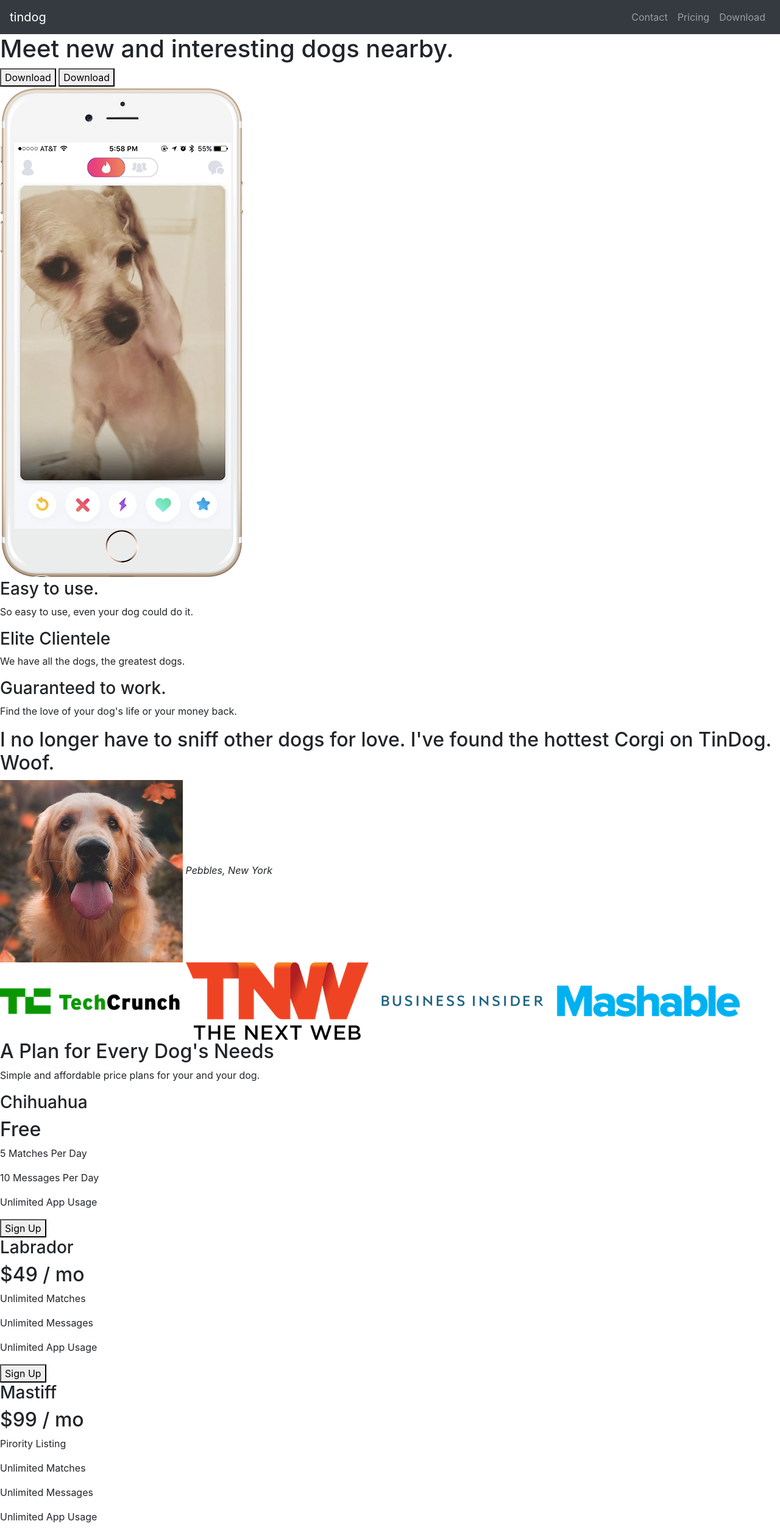
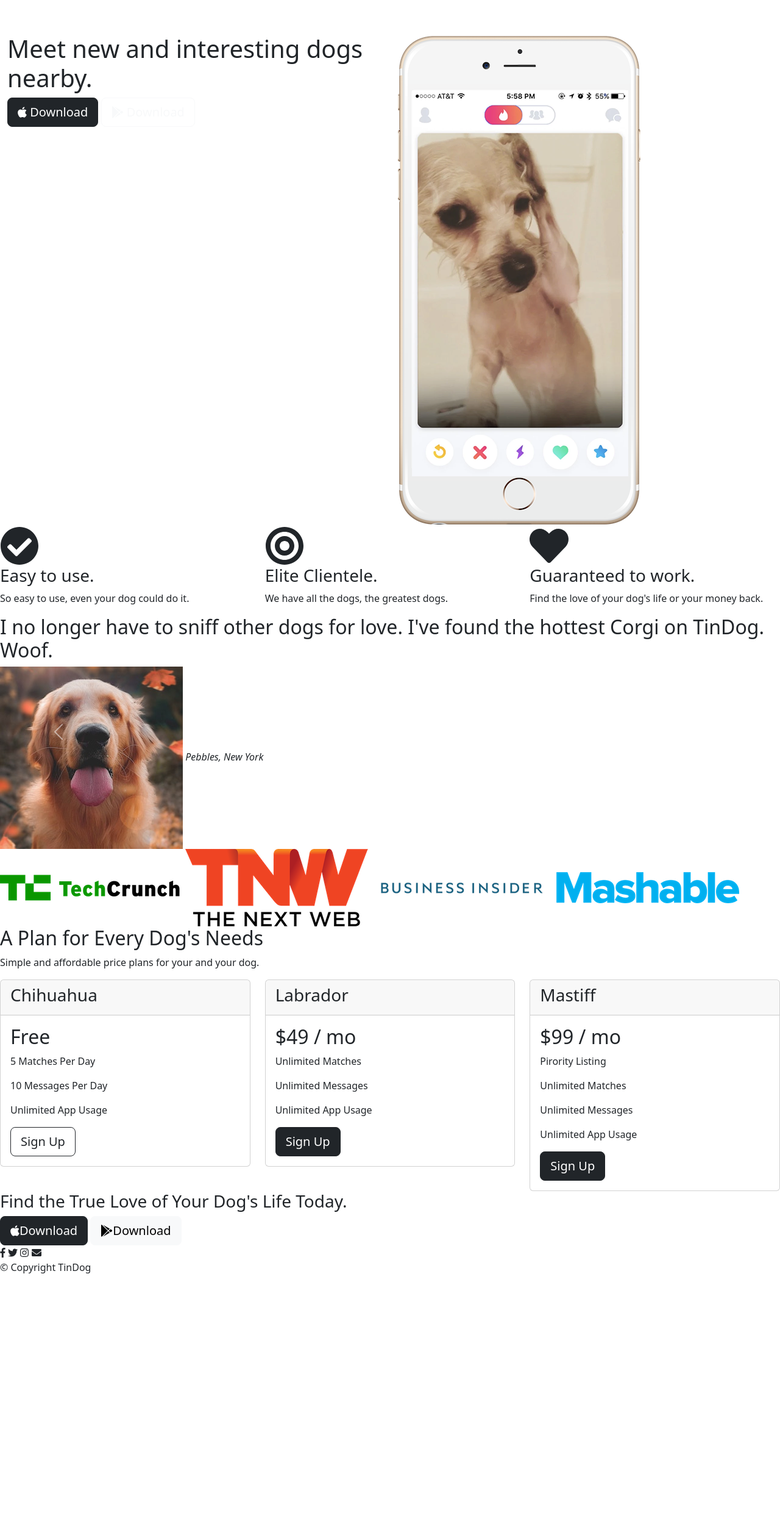
Before and after one commit to utsavmadeshia/TinDog-Clone, a plain HTML site: page index.html in a window 1280 px wide. Shown: the top 2512 px of the page at 61% size. After the commit the page ends 2106 px from the top, so only its background shows below. Drawn offline with nearby package versions, Linux system fonts and the light colour scheme.

Commit message:
Update index.html

```diff
--- a/index.html
+++ b/index.html
@@ -4,19 +4,31 @@
 <head>
   <meta charset="utf-8">
   <title>TinDog</title>
-  <link rel="stylesheet" href="https://cdn.jsdelivr.net/npm/bootstrap@4.3.1/dist/css/bootstrap.min.css" integrity="sha384-ggOyR0iXCbMQv3Xipma34MD+dH/1fQ784/j6cY/iJTQUOhcWr7x9JvoRxT2MZw1T" crossorigin="anonymous">
+
+  <!-- Google Fonts -->
+
+<link href="https://fonts.googleapis.com/css2?family=Montserrat:wght@100&family=Ubuntu:wght@300&display=swap" rel="stylesheet">
+
+<!-- CSS Stylesheets -->
+<link href="https://cdn.jsdelivr.net/npm/bootstrap@5.3.0-alpha1/dist/css/bootstrap.min.css" rel="stylesheet" integrity="sha384-GLhlTQ8iRABdZLl6O3oVMWSktQOp6b7In1Zl3/Jr59b6EGGoI1aFkw7cmDA6j6gD" crossorigin="anonymous">
+
   <link rel="stylesheet" href="css/styles.css">
-  <script src="https://cdn.jsdelivr.net/npm/bootstrap@5.2.0/dist/js/bootstrap.bundle.min.js" integrity="sha384-A3rJD856KowSb7dwlZdYEkO39Gagi7vIsF0jrRAoQmDKKtQBHUuLZ9AsSv4jD4Xa" crossorigin="anonymous"></script>
+
+  <!-- Font Awesome -->
+  <script defer src="https://use.fontawesome.com/releases/v5.0.7/js/all.js"></script>
+
+  <!-- Bootstrap Scripts -->
+  <script src="https://cdn.jsdelivr.net/npm/bootstrap@5.3.0-alpha1/dist/js/bootstrap.bundle.min.js" integrity="sha384-w76AqPfDkMBDXo30jS1Sgez6pr3x5MlQ1ZAGC+nuZB+EYdgRZgiwxhTBTkF7CXvN" crossorigin="anonymous"></script>
 
 </head>
 
 <body>
 
   <section id="title">
-
+    <div class="container-fluid">
     <!-- Nav Bar -->
 
-    <nav class="navbar navbar-expand-lg navbar-dark bg-dark">
+    <nav class="navbar navbar-expand-lg navbar-dark">
         <a class="navbar-brand" href="">tindog</a>
         <button class="navbar-toggler" type="button" data-bs-toggle="collapse" data-bs-target="#navbarTogglerDemo01" aria-controls="navbarTogglerDemo01" aria-expanded="false" aria-label="Toggle navigation">
       <span class="navbar-toggler-icon"></span>
@@ -25,13 +37,13 @@
     <div class="collapse navbar-collapse" id="navbarTogglerDemo01">
         <ul class="navbar-nav ml-auto">
             <li class="nav-item">
-                <a class="nav-link" href="">Contact</a>
+                <a class="nav-link" href="#footer">Contact</a>
             </li>
             <li class="nav-item">
-                <a class="nav-link" href="">Pricing</a>
+                <a class="nav-link" href="#pricing">Pricing</a>
             </li>
             <li class="nav-item">
-                <a class="nav-link" href="">Download</a>
+                <a class="nav-link" href="#cta">Download</a>
             </li>
         </ul>
         </div>
@@ -42,13 +54,19 @@
 
     <!-- Title -->
 
-    <div>
-      <h1>Meet new and interesting dogs nearby.</h1>
-      <button type="button">Download</button>
-      <button type="button">Download</button>
+    <div class="row">
+
+      <div class="col-lg-6">
+      <h1 class="big-heading">Meet new and interesting dogs nearby.</h1>
+      <button type="button" class="btn btn-dark btn-lg download-button"><i class="fab fa-apple"></i> Download</button>
+      <button type="button" class="btn btn-outline-light btn-lg download-button"><i class="fab fa-google-play"></i> Download</button>
     </div>
-    <div>
-      <img src="images/iphone6.png" alt="iphone-mockup">
+
+    <div class="col-lg-6">
+      <img class="title-image" src="images/iphone6.png" alt="iphone-mockup">
+    </div>
+  </div>
+
 </div>
 
   </section>
@@ -58,15 +76,26 @@
 
   <section id="features">
 
+    <div class="row">
+    <div class="feature-box col-lg-4">
+      <i class="icon fas fa-check-circle fa-4x"></i>
     <h3>Easy to use.</h3>
     <p>So easy to use, even your dog could do it.</p>
+    </div>
 
-    <h3>Elite Clientele</h3>
+    <div class="feature-box col-lg-4">
+      <i class="icon fas fa-bullseye fa-4x"></i>
+    <h3>Elite Clientele.</h3>
     <p>We have all the dogs, the greatest dogs.</p>
+    </div>
 
+    <div class="feature-box col-lg-4">
+      <i class="icon fas fa-heart fa-4x"></i>
     <h3>Guaranteed to work.</h3>
     <p>Find the love of your dog's life or your money back.</p>
+    </div>
 
+  </div>
   </section>
 
 
@@ -74,13 +103,30 @@
 
   <section id="testimonials">
 
+    <div id="testimonial-carousel" class="carousel slide" data-ride="false">
+      <div class="carousel-inner">
+        <div class="carousel-item active">
           <h2>I no longer have to sniff other dogs for love. I've found the hottest Corgi on TinDog. Woof.</h2>
-    <img src="images/dog-img.jpg" alt="dog-profile">
+    <img class="testimonial-image"  src="images/dog-img.jpg" alt="dog-profile">
     <em>Pebbles, New York</em>
+        </div>
+        <div class="carousel-item">
+          <h2 class="testimonial-text">My dog used to be so lonely, but with TinDog's help, they've found the love of their life. I think.</h2>
+    <img class="testimonial-image" src="images/lady-img.jpg" alt="lady-profile">
+    <em>Beverly, Illinois</em>
+        </div>
+    </div>
 
-    <!-- <h2 class="testimonial-text">My dog used to be so lonely, but with TinDog's help, they've found the love of their life. I think.</h2>
-    <img class="testimonial-image" src="images/lady-img.jpg" alt="lady-profile">
-    <em>Beverly, Illinois</em> -->
+    <button class="carousel-control-prev" type="button" data-bs-target="#testimonial-carousel" data-bs-slide="prev">
+      <span class="carousel-control-prev-icon" ></span>
+
+    </button>
+    <button class="carousel-control-next" type="button" data-bs-target="#testimonial-carousel" data-bs-slide="next">
+      <span class="carousel-control-next-icon" ></span>
+
+    </button>
+    </div>
+
 
   </section>
 
@@ -88,10 +134,10 @@
   <!-- Press -->
 
   <section id="press">
-    <img src="images/techcrunch.png" alt="tc-logo">
-    <img src="images/tnw.png" alt="tnw-logo">
-    <img src="images/bizinsider.png" alt="biz-insider-logo">
-    <img src="images/mashable.png" alt="mashable-logo">
+    <img class="press-logo" src="images/techcrunch.png" alt="tc-logo">
+    <img class="press-logo" src="images/tnw.png" alt="tnw-logo">
+    <img class="press-logo" src="images/bizinsider.png" alt="biz-insider-logo">
+    <img class="press-logo" src="images/mashable.png" alt="mashable-logo">
 
   </section>
 
@@ -103,30 +149,54 @@
     <h2>A Plan for Every Dog's Needs</h2>
     <p>Simple and affordable price plans for your and your dog.</p>
 
+    <div class="row">
 
+      <div class="pricing-column col-lg-4 col-md-6">
+    <div class="card">
+      <div class="card-header">
         <h3>Chihuahua</h3>
+      </div>
+      <div class="card-body">
         <h2>Free</h2>
     <p>5 Matches Per Day</p>
     <p>10 Messages Per Day</p>
     <p>Unlimited App Usage</p>
-    <button type="button">Sign Up</button>
+    <button class="btn btn-lg btn-block btn-outline-dark" type="button">Sign Up</button>
+      </div>
+    </div>
+    </div>
 
-
+    <div class="pricing-column col-lg-4 col-md-6">
+    <div class="card">
+      <div class="card-header">
         <h3>Labrador</h3>
+      </div>
+      <div class="card-body">
         <h2>$49 / mo</h2>
     <p>Unlimited Matches</p>
     <p>Unlimited Messages</p>
     <p>Unlimited App Usage</p>
-    <button type="button">Sign Up</button>
+    <button class="btn btn-lg btn-block btn-dark" type="button">Sign Up</button>
+      </div>
+    </div>
+    </div>
 
-
+    <div class="pricing-column col-lg-4 ">
+    <div class="card">
+      <div class="card-header">
         <h3>Mastiff</h3>
+      </div>
+      <div class="card-body">
         <h2>$99 / mo</h2>
     <p>Pirority Listing</p>
     <p>Unlimited Matches</p>
     <p>Unlimited Messages</p>
     <p>Unlimited App Usage</p>
-    <button type="button">Sign Up</button>
+    <button class="btn btn-lg btn-block btn-dark" type="button">Sign Up</button>
+      </div>
+    </div>
+  </div>
+  </div>
 
   </section>
 
@@ -135,9 +205,9 @@
 
   <section id="cta">
 
-    <h3>Find the True Love of Your Dog's Life Today.</h3>
-    <button type="button">Download</button>
-    <button type="button">Download</button>
+    <h3 class="cta-heading">Find the True Love of Your Dog's Life Today.</h3>
+    <button class="download-button btn btn-lg btn-dark" type="button"><i class="fab fa-apple"></i>Download</button>
+    <button class="download-button btn btn-lg btn-light" type="button"><i class="fab fa-google-play"></i>Download</button>
 
   </section>
 
@@ -146,6 +216,11 @@
 
   <footer id="footer">
 
+
+    <i class="social-icon fab fa-facebook-f"></i>
+    <i class="social-icon fab fa-twitter"></i>
+    <i class="social-icon fab fa-instagram"></i>
+    <i class="social-icon fas fa-envelope"></i>
     <p>© Copyright TinDog</p>
 
   </footer>
```
Lines whose indentation alone changed are shown as unchanged.
